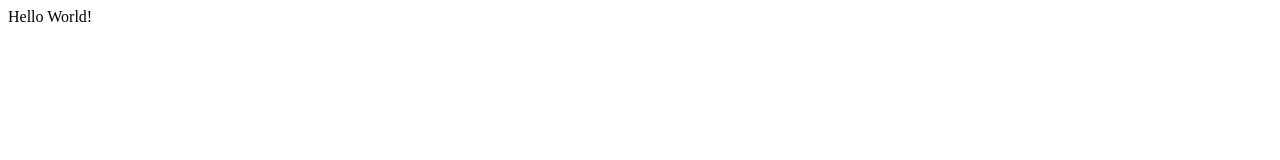
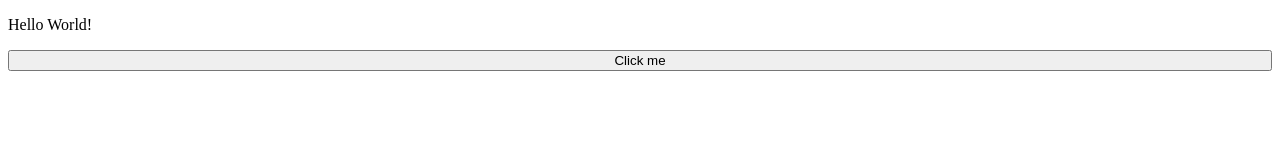
Before and after one commit to arodrica43/Lab1-DAR-09-26, a plain HTML site: page index.html in a window 1280 px wide. Drawn offline with Linux system fonts and the light colour scheme.

Commit message:
adding style and script

```diff
--- a/index.html
+++ b/index.html
@@ -4,8 +4,12 @@
   <meta charset="UTF-8">
   <meta name="viewport" content="width=device-width, initial-scale=1.0">
   <title>Mi CV</title>
-  <link rel="stylesheet">
+  <link rel="stylesheet" href="style.css">
 </head>
 <body>
-    Hello World!
+    <p>
+        Hello World!
+    </p>
+    <button class="myButton" onclick="specialFunction()"> Click me </button>
+    <script src="script.js"></script>
 </body>
--- /dev/null
+++ b/script.js
@@ -0,0 +1,3 @@
+  function specialFunction(){
+            alert("You hacked me!")
+        }
--- /dev/null
+++ b/style.css
@@ -0,0 +1,3 @@
+.myButton {
+    width:100%
+}
```
